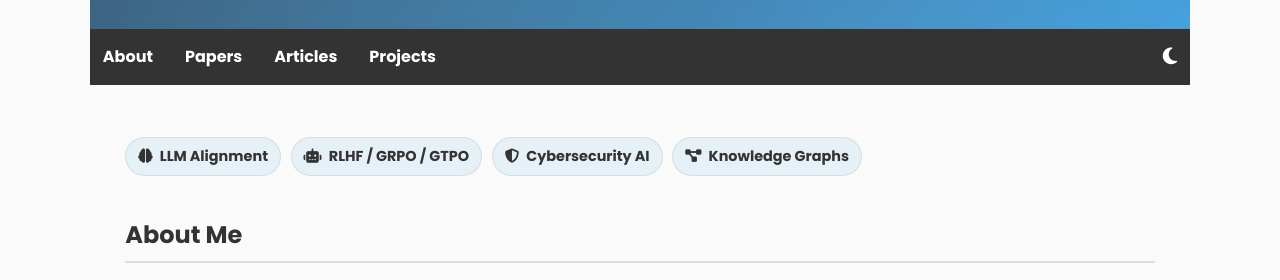
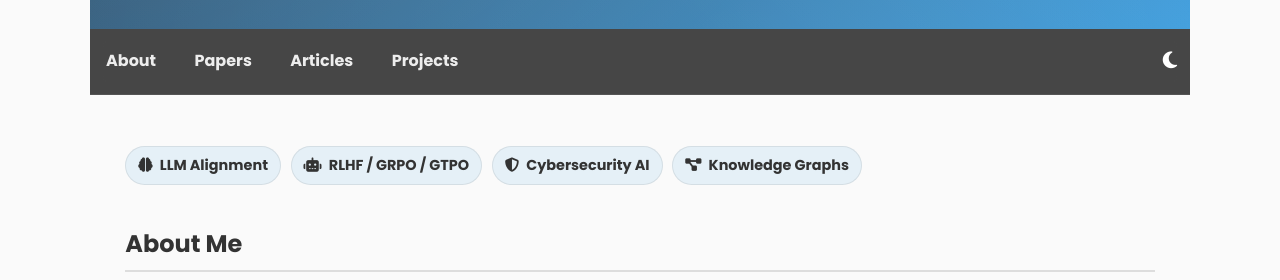
Before and after one commit to winstonsmith1897/winstonsmith1897.github.io, a plain HTML site: page index.html in a window 1280 px wide. Shown: the part 483-763 px from the top of the page. Drawn offline with Linux system fonts and the light colour scheme.

Commit message:
update gifs

```diff
--- a/index.html
+++ b/index.html
@@ -34,6 +34,22 @@
     nav a { color: white; text-decoration: none; font-weight: bold; position: relative; font-size: 1rem; }
     nav a::after { content: ""; display: block; height: 2px; background: var(--link-hover); transition: width 0.3s; width: 0; margin: auto; }
     nav a:hover::after { width: 100%; }
+
+    nav{
+      background: rgba(20,20,20,0.78);
+      backdrop-filter: blur(10px);
+      border-bottom: 1px solid rgba(255,255,255,0.08);
+    }
+    nav a{
+      padding: 0.35rem 0.2rem;
+      opacity: 0.9;
+    }
+    nav a.active{
+      opacity: 1;
+      color: var(--link-hover);
+    }
+    nav a.active::after{ width: 100%; }
+
 
     /* Toggle button */
     .theme-toggle { margin-left: auto; cursor: pointer; color: white; font-size: 1.2rem; }
```
